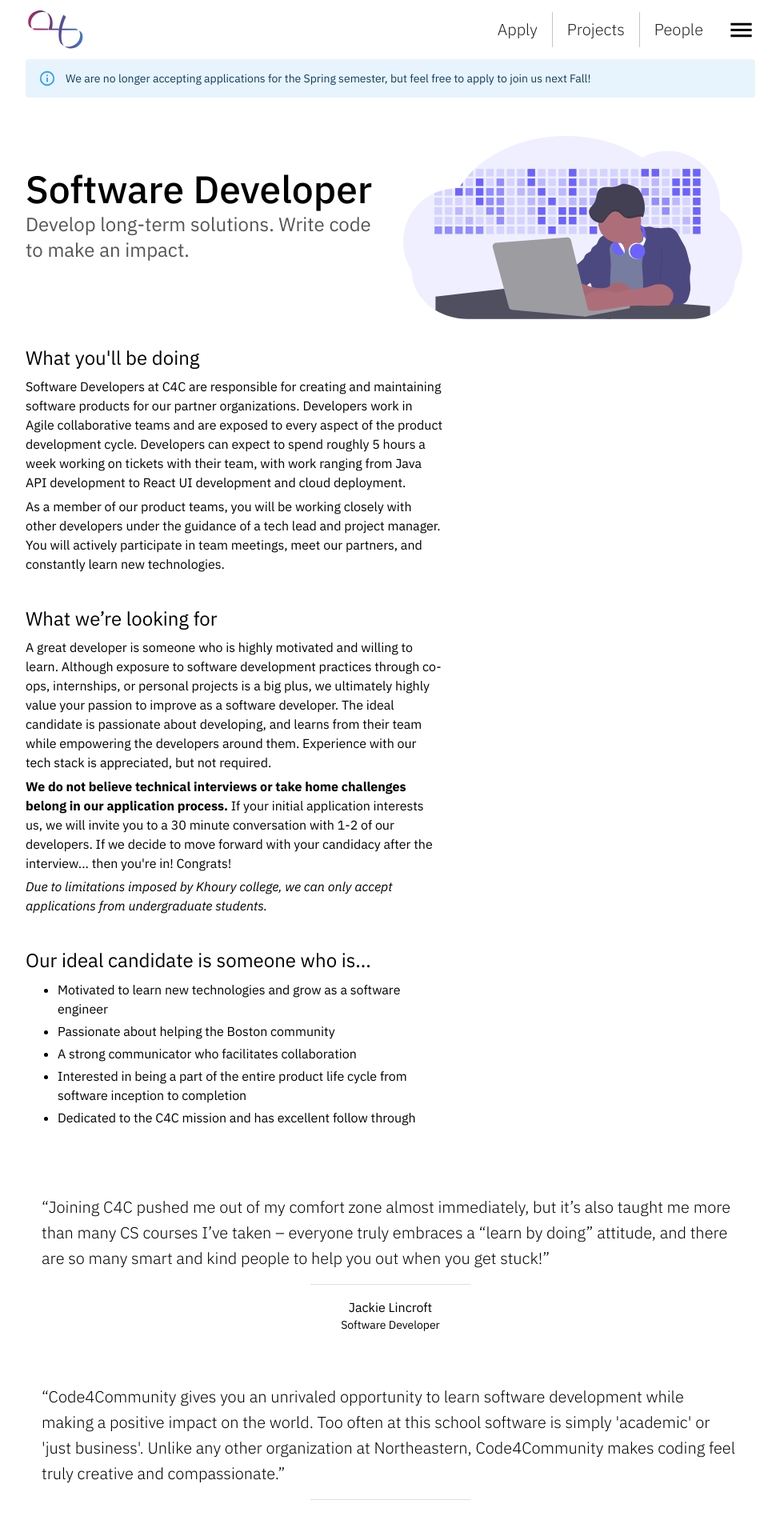
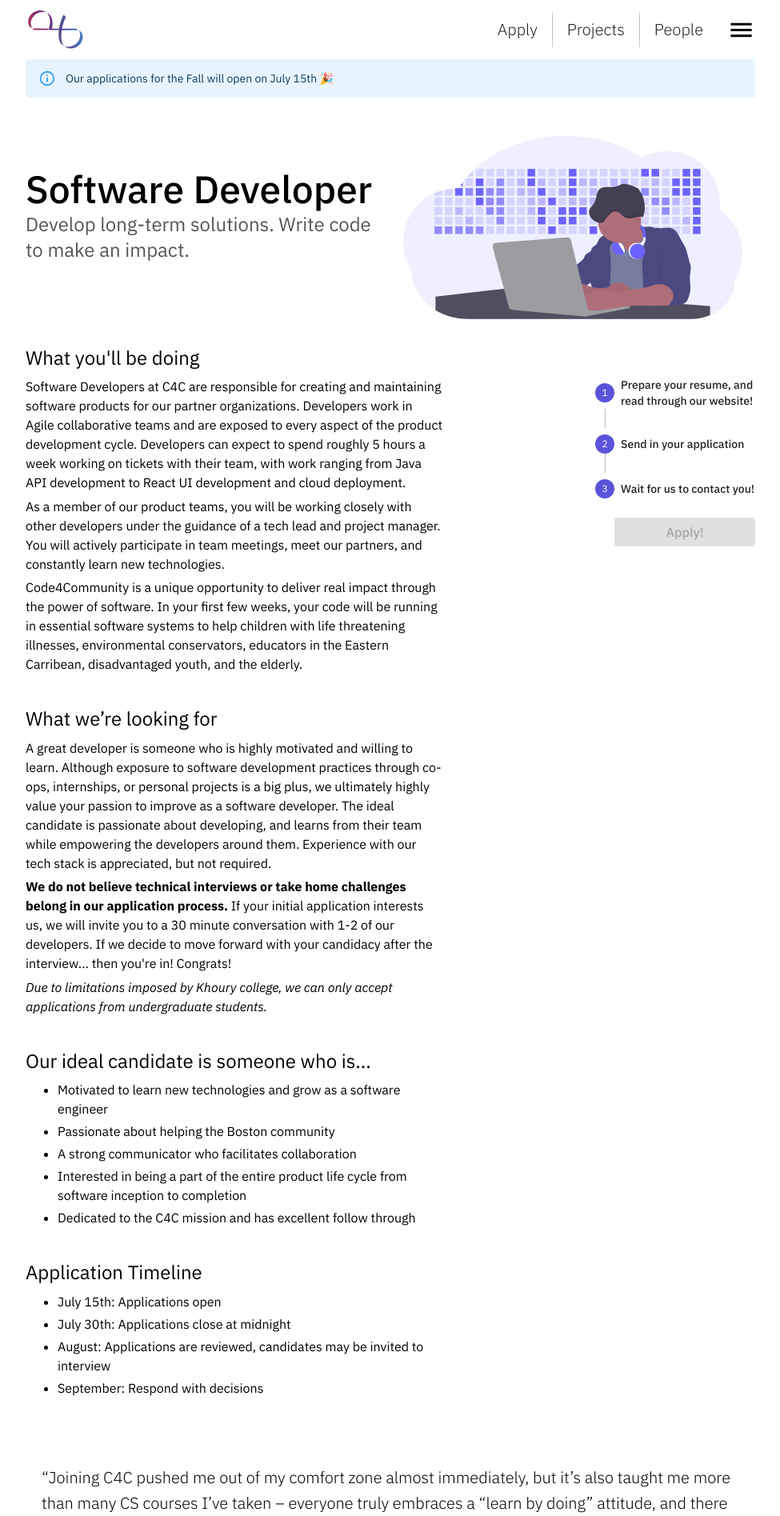
Before and after one commit to Code-4-Community/c4cneu.com, a React (Create React App) app: page /apply/developer in a window 1280 px wide. Shown: the top 1895 px of the page at 80% size, without its empty margins (152-1127 px from the left). Built offline with nearby package versions, Linux system fonts and the light colour scheme.

Commit message:
add schedule + prepare for apps on July 15th

```diff
--- a/src/pages/apply/CTA.tsx
+++ b/src/pages/apply/CTA.tsx
@@ -30,9 +30,10 @@
 
 interface CTAProps {
   readonly onClick: string;
+  readonly disabled?: boolean;
 }
 
-const CTA: React.FC<CTAProps> = ({ onClick }) => {
+const CTA: React.FC<CTAProps> = ({ onClick, disabled }) => {
   const classes = useStyles();
   return (
     <Grid container justify="center" className={classes.root}>
@@ -60,6 +61,7 @@
             href={onClick}
             target="_blank"
             className={classes.applyButtonBase}
+            disabled={disabled}
           >
             <Typography variant="body1" className={classes.applyButton}>
               Apply!
--- a/src/pages/apply/developer/ApplyDeveloper.tsx
+++ b/src/pages/apply/developer/ApplyDeveloper.tsx
@@ -77,8 +77,7 @@
         />
       </Helmet>
       <Alert severity="info">
-        We are no longer accepting applications for the Spring semester, but feel
-        free to apply to join us next Fall!
+        Our applications for the Fall will open on July 15th 🎉
       </Alert>
       <Hero
         title="Software Developer"
@@ -107,6 +106,10 @@
                 with other developers under the guidance of a tech lead and
                 project manager. You will actively participate in team meetings,
                 meet our partners, and constantly learn new technologies.
+              </Typography>
+              <Typography variant="body1" gutterBottom className={classes.text}>
+                Code4Community is a unique opportunity to deliver real impact through the power of software.
+                In your first few weeks, your code will be running in essential software systems to help children with life threatening illnesses, environmental conservators, educators in the Eastern Carribean, disadvantaged youth, and the elderly.
               </Typography>
             </Box>
           </Fade>
@@ -168,13 +171,33 @@
               </Typography>
             </Box>
           </Fade>
+          <Fade>
+            <Box mb={5}>
+              <Typography variant="h5" gutterBottom>
+                Application Timeline
+              </Typography>
+              <Typography variant="body1" className={classes.text}>
+                <ul className={classes.list}>
+                  <li>
+                    July 15th: Applications open
+                  </li>
+                  <li>July 30th: Applications close at midnight</li>
+                  <li>August: Applications are reviewed, candidates may be invited to interview</li>
+                  <li>
+                    September: Respond with decisions
+                  </li>
+                </ul>
+              </Typography>
+            </Box>
+          </Fade>
         </Grid>
-        {/*
-            <Grid item sm={5} className={classes.application}>
-            <Fade>
-            <CTA onClick="https://forms.gle/p2sSAzT7vDfq39Nj7" />
-            </Fae>
-            </Grid> */}
+
+        <Grid item sm={5} className={classes.application}>
+          <Fade>
+            {/* Just in case someone is curious enough to inspect the HTML/Github, let them apply early 🤷 */}
+            <CTA disabled={true} onClick="https://forms.gle/et8YsM1LVHNMdvsj8" />
+          </Fade>
+        </Grid>
 
         <Fade>
           <TextQuoteBlock
@@ -185,7 +208,7 @@
           <TextQuoteBlock
             quote="Code4Community gives you an unrivaled opportunity to learn software development while making a positive impact on the world. Too often at this school software is simply 'academic' or 'just business'. Unlike any other organization at Northeastern, Code4Community makes coding feel truly creative and compassionate."
             name="Ryan Jung"
-            title="Lead Software Developer"
+            title="Software Developer"
           />
           <TextQuoteBlock
             quote="C4C gave me a glimpse of how software development really works in industry. I am grateful for the mentorship I’ve received, and I feel well-prepared for my next co-op. Also, it feels good seeing your code directly benefit the community."
```
